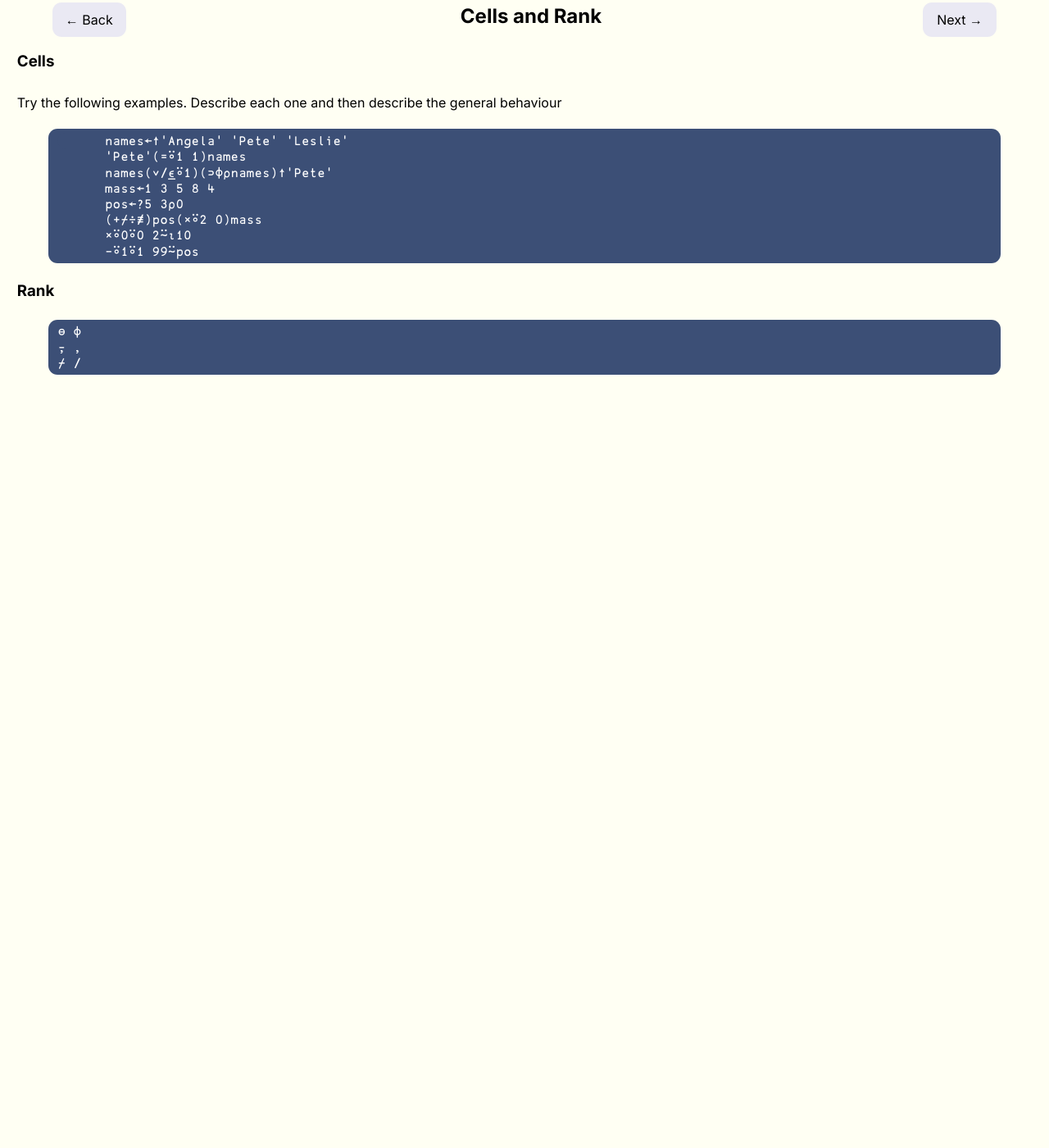
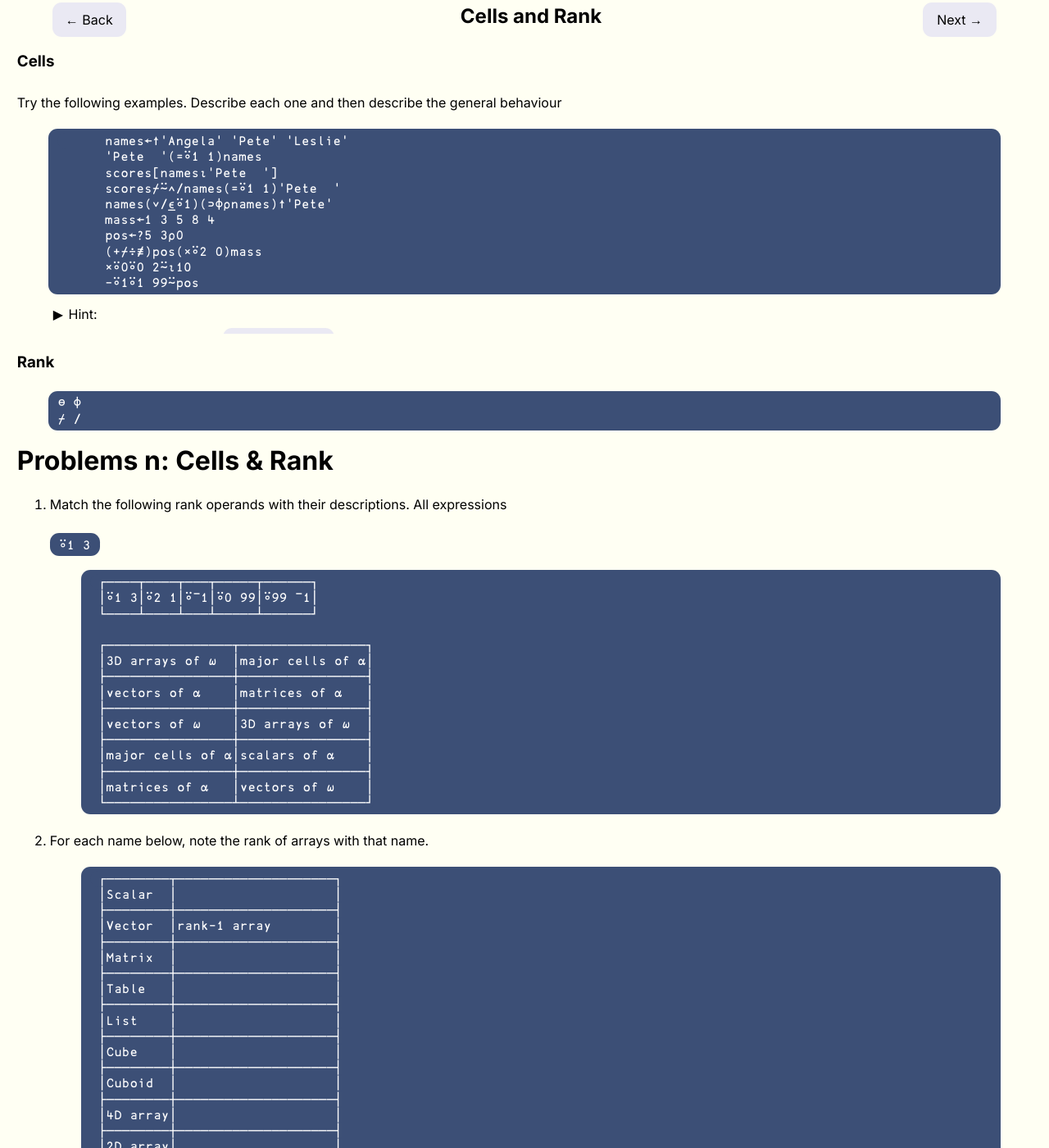
Before and after one commit to rikedyp/APLWorkshop, a Jekyll site: the page built from course/day1/cells.md, in a window 1280 px wide and 1400 px high. Shown: the whole window at 82% size. Built offline with Jekyll 4.4.1, drawn with Linux system fonts in a browser that asks for light colours; nearby versions of some CDN libraries; some of the changed text lies outside the part shown.

Commit message:
rank-k cells

````diff
--- a/course/day1/cells.md
+++ b/course/day1/cells.md
@@ -11,7 +11,9 @@ Try the following examples. Describe each one and then describe the general beha
 
 ```APL
       names←↑'Angela' 'Pete' 'Leslie'
-      'Pete'(=⍤1 1)names
+      'Pete  '(=⍤1 1)names
+      scores[names⍳'Pete  ']
+      scores⌿⍨∧/names(=⍤1 1)'Pete  '
       names(∨/⍷⍤1)(⊃⌽⍴names)↑'Pete'
       mass←1 3 5 8 4
       pos←?5 3⍴0
@@ -20,10 +22,59 @@ Try the following examples. Describe each one and then describe the general beha
       -⍤1⍤1 99⍨pos
 ```
 
+{% include hint.html id="arrayModel" content="If you feel stuck, check out <a target=_blank href='/course/day1/arraymodel'>The Array Model</a>." %}
+
 ### Rank
 
 ```APL
 ⊖ ⌽
-⍪ ,
 ⌿ /
 ```
+
+# Problems n: Cells & Rank
+1. Match the following rank operands with their descriptions. All expressions
+
+
+    `⍤1 3`
+
+    ```APL
+    ┌────┬────┬───┬─────┬──────┐
+    │⍤1 3│⍤2 1│⍤¯1│⍤0 99│⍤99 ¯1│
+    └────┴────┴───┴─────┴──────┘
+
+    ┌────────────────┬────────────────┐
+    │3D arrays of ⍵  │major cells of ⍺│
+    ├────────────────┼────────────────┤
+    │vectors of ⍺    │matrices of ⍺   │
+    ├────────────────┼────────────────┤
+    │vectors of ⍵    │3D arrays of ⍵  │
+    ├────────────────┼────────────────┤
+    │major cells of ⍺│scalars of ⍺    │
+    ├────────────────┼────────────────┤
+    │matrices of ⍺   │vectors of ⍵    │
+    └────────────────┴────────────────┘
+    ```
+
+1. For each name below, note the rank of arrays with that name.
+
+    ```APL
+    ┌────────┬────────────────────┐
+    │Scalar  │                    │
+    ├────────┼────────────────────┤
+    │Vector  │rank-1 array        │
+    ├────────┼────────────────────┤
+    │Matrix  │                    │
+    ├────────┼────────────────────┤
+    │Table   │                    │
+    ├────────┼────────────────────┤
+    │List    │                    │
+    ├────────┼────────────────────┤
+    │Cube    │                    │
+    ├────────┼────────────────────┤
+    │Cuboid  │                    │
+    ├────────┼────────────────────┤
+    │4D array│                    │
+    ├────────┼────────────────────┤
+    │2D array│                    │
+    └────────┴────────────────────┘
+    ```
````
Also changed, not shown: course/day1/arraymodel.md (added, +117 -0 lines), course/notes.md (+24 -1 lines).
